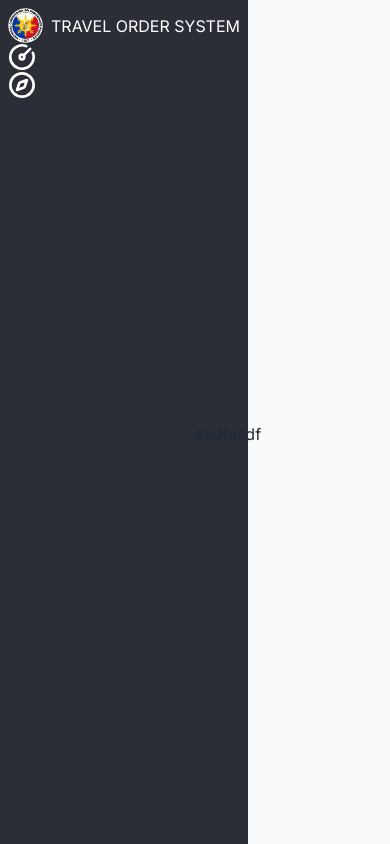
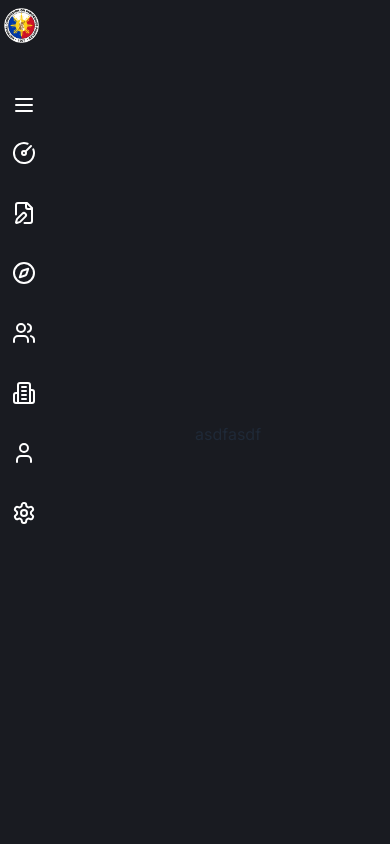
Before and after one commit to patacsilpam/ncipr1-travel-order-system, a Next.js app: page /dashboard in a window 390 px wide. Built offline with nearby package versions, Linux system fonts and the light colour scheme.

Commit message:
feat: responsive sidebar

```diff
--- a/app/components/headers/sidebar.tsx
+++ b/app/components/headers/sidebar.tsx
@@ -1,26 +1,58 @@
 import Image from "next/image"
 import Link from "next/link"
-import { CircleGauge } from "lucide-react"
-import { Compass } from "lucide-react"
+import { CircleGauge, FilePen,Compass, Users, User, Settings, Building2, Menu } from "lucide-react"
 const sidebar = () => {
   return (
-    <div className='h-screen w-fit bg-[#2B2D37] p-2 text-white'>
-      <div className="flex items-center gap-2">
-          <Image src="/logo.png" height={35} width={35} alt="NCIP LOGO"/>
-          <p className=''>TRAVEL ORDER SYSTEM</p>
+    <div className='h-screen lg:w-[270px] bg-[#191b21] text-white'>
+      <div className="flex lg:items-center sm:justify-center lg:justify-start gap-2">
+          <Image src="/logo.png" height={35} width={35} alt="NCIP LOGO" className="my-2 mx-1"/>
+          <p className='hidden lg:flex text-sm'>Travel Order System</p>
       </div>
-      <div>
-        <ul>
-          <li >
-            <Link href="#" className="flex flex-row">
-              <CircleGauge size={28} strokeWidth={2.25} />
-              <span className="hidden lg:flex">Dasdboard</span>
+      <div className="mt-[30px]">
+      <div className="p-3">
+        <Menu />
+      </div>
+        <ul className="w-full space-y-3">
+          <li className="hover:bg-slate-200 hover:text-stone-950 p-3">
+            <Link href="#" className="flex flex-row gap-4">
+              <CircleGauge />
+              <span className="hidden lg:flex">Dashboard</span>
             </Link>
           </li>
-          <li>
-            <Link href="#"  className="flex flex-row">
-              <Compass size={28} strokeWidth={2.25} />
+          <li className="hover:bg-slate-200 hover:text-stone-950 p-3">
+            <Link href="#"  className="flex flex-row gap-4">
+              <FilePen />
               <span className="hidden lg:flex">Travel Request</span>
+            </Link>
+          </li>
+          <li className="hover:bg-slate-200 hover:text-stone-950 p-3">
+            <Link href="#"  className="flex flex-row gap-4">
+              <Compass/>
+              <span className="hidden lg:flex">Travel Orders</span>
+            </Link>
+          </li>
+          <li className="hover:bg-slate-200 hover:text-stone-950 p-3">
+            <Link href="#"  className="flex flex-row gap-4">
+              <Users />
+              <span className="hidden lg:flex">Employees</span>
+            </Link>
+          </li>
+          <li className="hover:bg-slate-200 hover:text-stone-950 p-3">
+            <Link href="#"  className="flex flex-row gap-4">
+              <Building2/>
+              <span className="hidden lg:flex">Divisions</span>
+            </Link>
+            </li>
+            <li className="hover:bg-slate-200 hover:text-stone-950 p-3">
+            <Link href="#"  className="flex flex-row gap-4">
+              <User/>
+              <span className="hidden lg:flex">Users</span>
+            </Link>
+            </li>
+            <li className="hover:bg-slate-200 hover:text-stone-950 p-3">
+            <Link href="#"  className="flex flex-row gap-4">
+              <Settings />
+              <span className="hidden lg:flex">Settings</span>
             </Link>
           </li>
         </ul>
```
